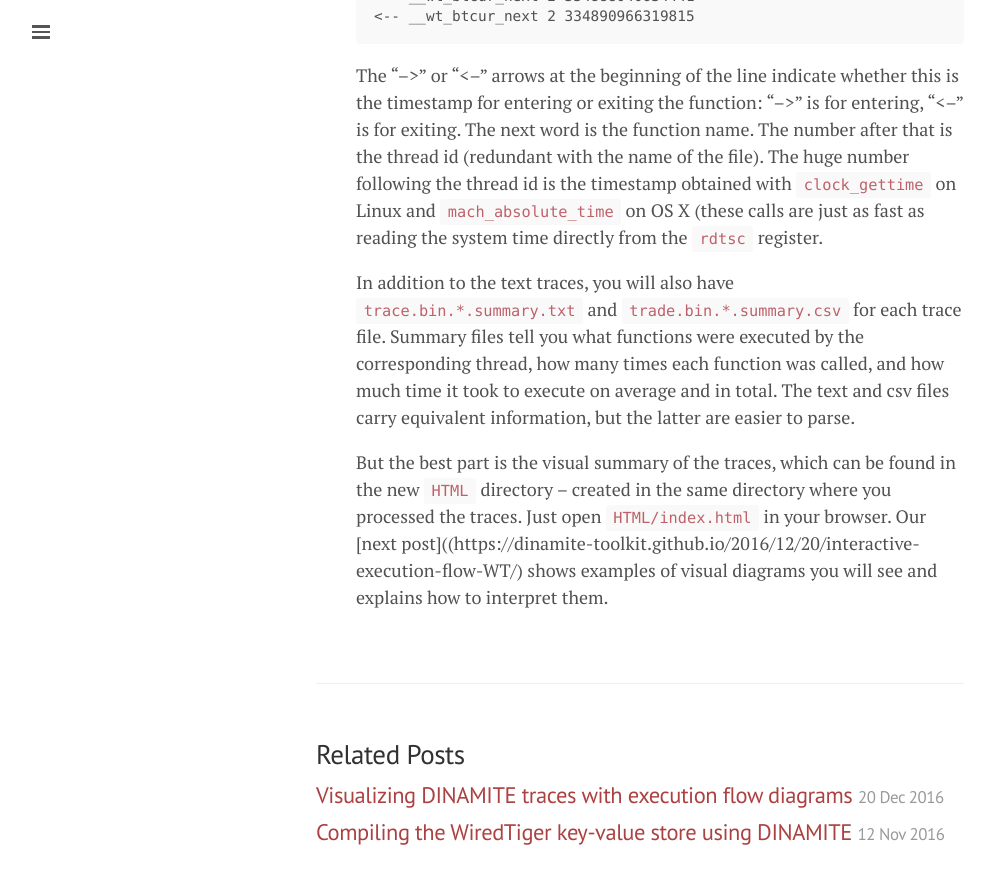
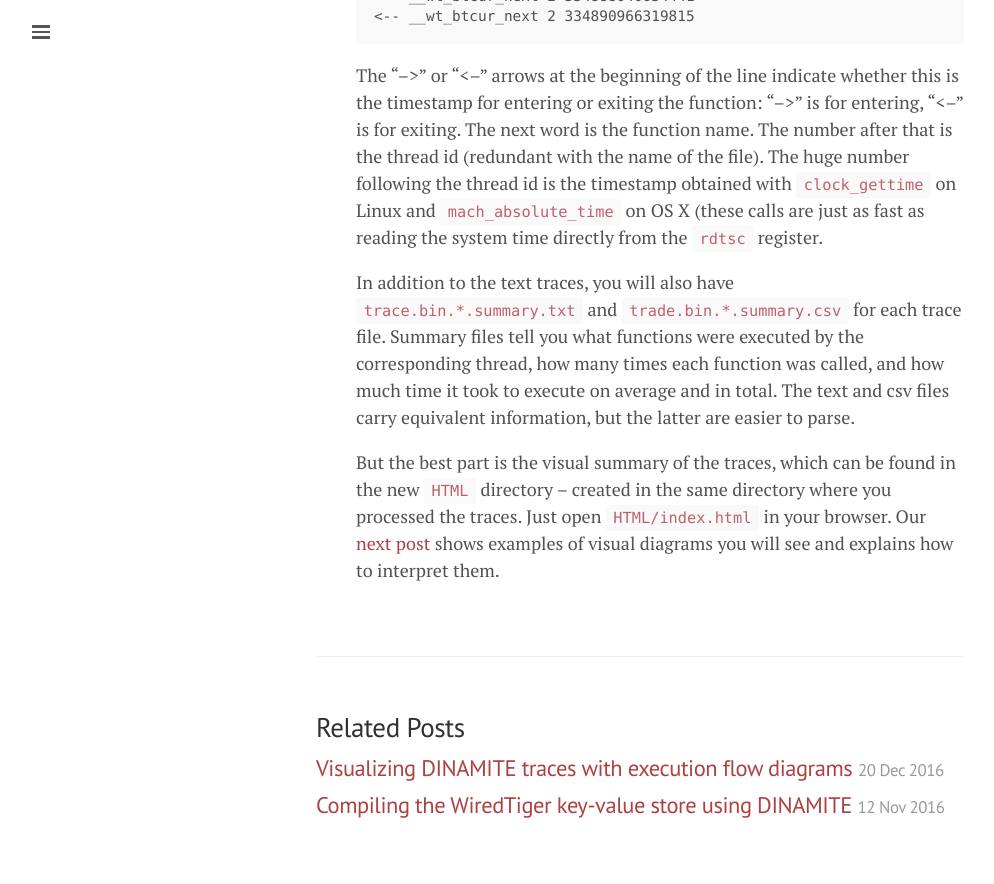
Before and after one commit to dinamite-toolkit/dinamite-toolkit.github.io, a Jekyll site: the page built from _posts/2016-12-2-visualize-execution-flow-WT.md, in a window 1280 px wide and 900 px high, scrolled down 1803 px. Shown: the top 884 px of the window, without its empty margins (0-994 px from the left). Built offline with Jekyll 4.4.1, drawn with Linux system fonts in a browser that asks for light colours.

Commit message:
Fix link error

```diff
--- a/_posts/2016-12-2-visualize-execution-flow-WT.md
+++ b/_posts/2016-12-2-visualize-execution-flow-WT.md
@@ -88,5 +88,5 @@ see all function names and timestamps. For example, you would see records like t
 
    But the best part is the visual summary of the traces, which can be found in
    the new `HTML` directory -- created in the same directory where you processed
-   the traces. Just open `HTML/index.html` in your browser. Our [next post]((https://dinamite-toolkit.github.io/2016/12/20/interactive-execution-flow-WT/) shows
+   the traces. Just open `HTML/index.html` in your browser. Our [next post](https://dinamite-toolkit.github.io/2016/12/20/interactive-execution-flow-WT) shows
    examples of visual diagrams you will see and explains how to interpret them.
```
